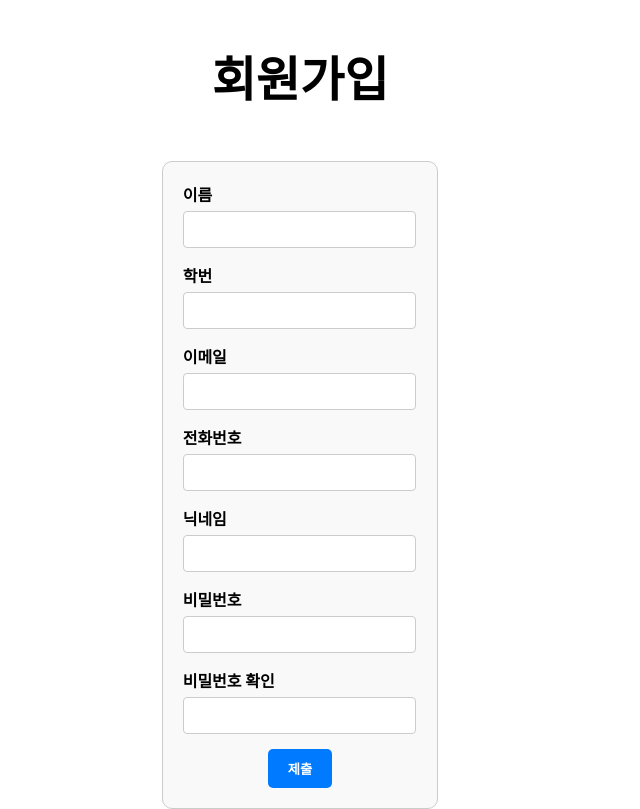
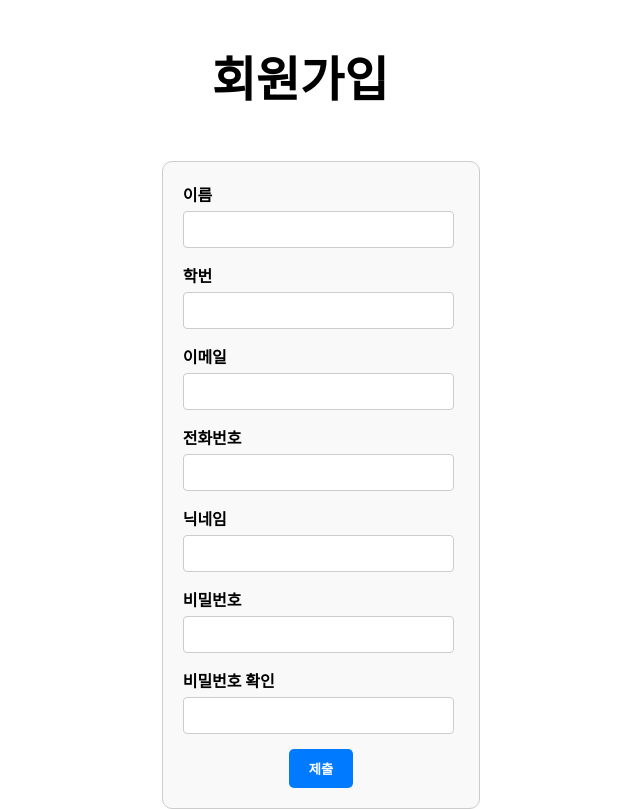
Before and after one commit to Seolseol333/team-platform, a React (Create React App) app: page / in a window 1280 px wide. Shown: the whole page, without its empty margins (340-980 px from the left). Built offline with nearby package versions, Linux system fonts and the light colour scheme.

Commit message:
Update a

```diff
--- a/src/components/SignUpForm.js
+++ b/src/components/SignUpForm.js
@@ -91,7 +91,8 @@ const styles = {
     flexDirection: 'column',
     alignItems: 'center',
     justifyContent: 'center',
-    maxWidth: '500px',
+    width: '100%',
+    maxWidth: '1000px',
     margin: '0 auto',
     padding: '20px',
     border: '1px solid #ccc',
```
